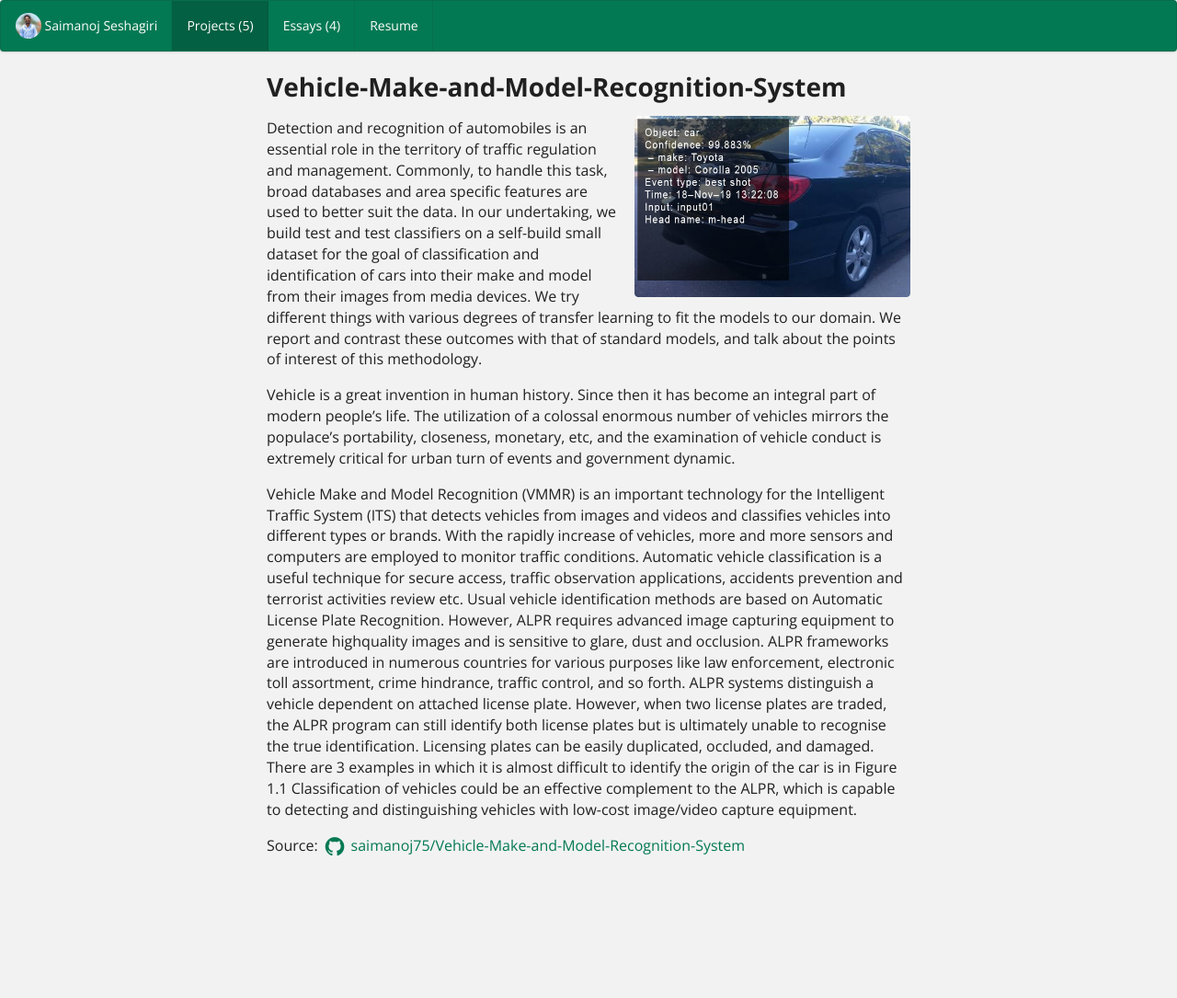
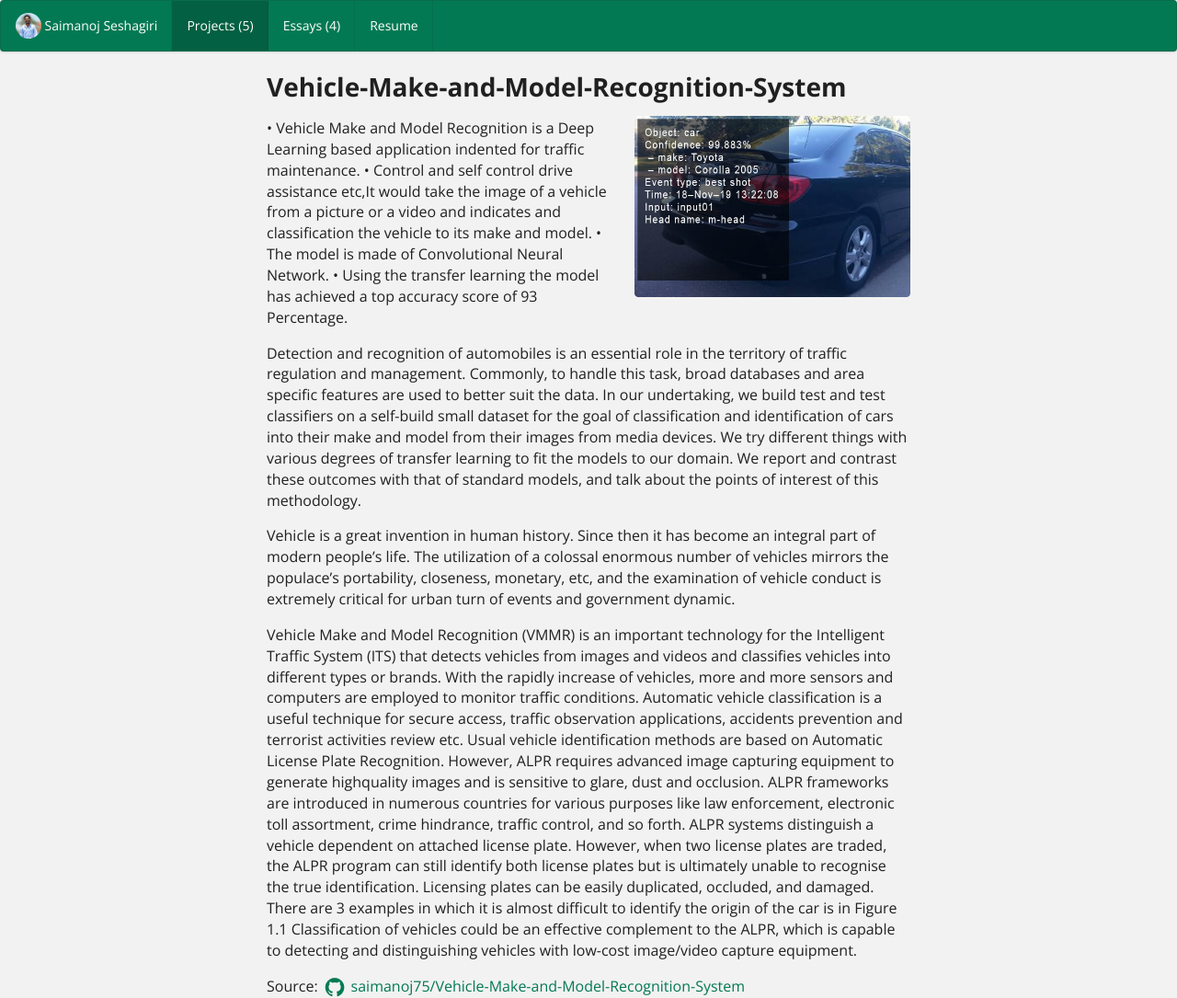
Before and after one commit to saimanoj75/saimanoj75kumar, a Jekyll site: the page built from projects/Vehicle-Make-and-Model-Recognition-System.md, in a window 1280 px wide. Shown: the whole page at 92% size. Built offline with Jekyll 4.4.1, drawn with Linux system fonts in a browser that asks for light colours; before the commit the page ends 932 px from its top, so only the background shows below that.

Commit message:
Update Vehicle-Make-and-Model-Recognition-System.md

```diff
--- a/projects/Vehicle-Make-and-Model-Recognition-System.md
+++ b/projects/Vehicle-Make-and-Model-Recognition-System.md
@@ -13,12 +13,14 @@ labels:
   - Deep Learning (NLP)
 summary:
   • Vehicle Make and Model Recognition is a Deep Learning based application indented for traffic maintenance.
+---
+
+<img class="ui medium right floated rounded image" src="../images/Vehicle-Make-and-Model-Recognition-System.jpg">
+
+• Vehicle Make and Model Recognition is a Deep Learning based application indented for traffic maintenance.
   • Control and self control drive assistance etc,It would take the image of a vehicle from a picture or a video and indicates and classification the vehicle to its make and model.
   • The model is made of Convolutional Neural Network.
   • Using the transfer learning the model has achieved a top accuracy score of 93 Percentage.
----
-
-<img class="ui medium right floated rounded image" src="../images/Vehicle-Make-and-Model-Recognition-System.jpg">
 
 Detection and recognition of automobiles is an essential role in the territory of traffic regulation and management. Commonly, to handle this task, broad databases and area specific features are used to better suit the data. In our undertaking, we build test and test classifiers on a self-build small dataset for the goal of classification and identification of cars into their make and model from their images from media devices. We try different things with various degrees of transfer learning to fit the models to our domain. We report and contrast these outcomes with that of standard models, and talk about the points of interest of this methodology.
 
```
